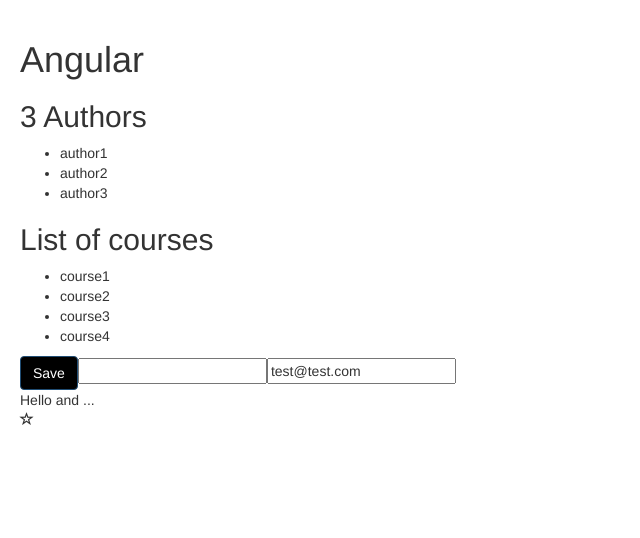
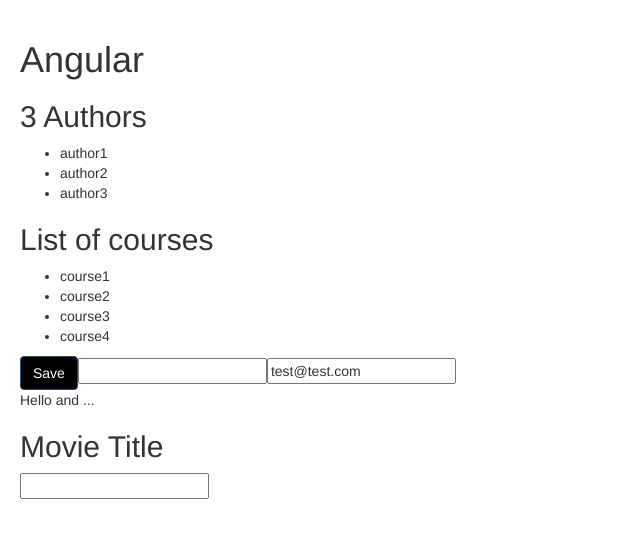
Before and after one commit to safari137/Angular4, an Angular app in the folder hello-world/: page / in a window 1280 px wide. Shown: the top 538 px of the page, without its empty margins (0-640 px from the left). Built offline with nearby package versions, Linux system fonts and the light colour scheme.

Commit message:
finished section 4

```diff
--- a/hello-world/src/app/app.component.html
+++ b/hello-world/src/app/app.component.html
@@ -2,4 +2,4 @@
 <h1>Angular</h1>
 <authors></authors>
 <courses></courses>
-<favorite>
+<movie-title></movie-title>
--- a/hello-world/src/app/app.module.ts
+++ b/hello-world/src/app/app.module.ts
@@ -10,6 +10,7 @@
 import { CourseComponent } from './course/course.component';
 import { AuthorsComponent } from './authors/authors.component';
 import { FavoriteComponent } from './favorite/favorite.component';
+import { TitleComponent } from './title/title.component';
 
 @NgModule({
   declarations: [
@@ -18,7 +19,8 @@
     CourseComponent,
     AuthorsComponent,
     SummaryPipe,
-    FavoriteComponent
+    FavoriteComponent,
+    TitleComponent
   ],
   imports: [
     BrowserModule,
--- /dev/null
+++ b/hello-world/src/app/title/title.component.html
@@ -0,0 +1,5 @@
+<h2>Movie Title</h2>
+<input [(ngModel)]="title" />
+<div>
+  {{ title | titlecase }}
+</div>
--- /dev/null
+++ b/hello-world/src/app/title/title.component.ts
@@ -0,0 +1,9 @@
+import { Component, OnInit } from '@angular/core';
+
+@Component({
+  selector: 'movie-title',
+  templateUrl: './title.component.html'
+})
+export class TitleComponent {
+  private title:string;
+}
```
Also changed, not shown: hello-world/src/app/title/title.component.css (added), 1 other file (tests, documents, lock files or other folders).
